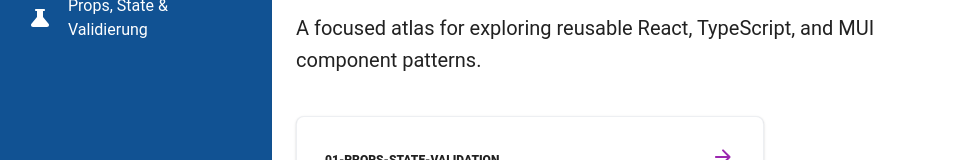
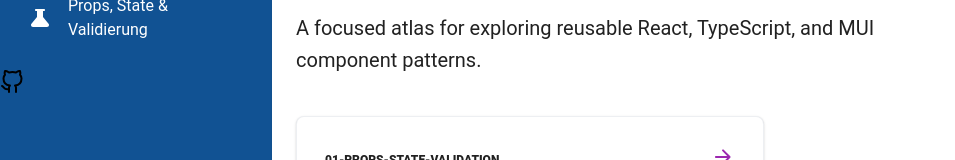
Before and after one commit to Pangv/reactpocs, a React (Vite) app: page / in a window 1280 px wide. Shown: the part 239-399 px from the top of the page, without its empty margins (0-955 px from the left). Built offline with nearby package versions, Linux system fonts and the light colour scheme.

Commit message:
update app

```diff
--- a/src/layout/Sidebar.tsx
+++ b/src/layout/Sidebar.tsx
@@ -58,6 +58,9 @@ export default function Sidebar() {
           </ListItemButton>
         ))}
       </List>
+      <a href='https://github.com/Pangv/reactpocs'>
+        <img src='/github.svg' />
+      </a>
     </Drawer>
   );
 }
```
Also changed, not shown: public/github.svg (renamed from src/assets/github.svg).
